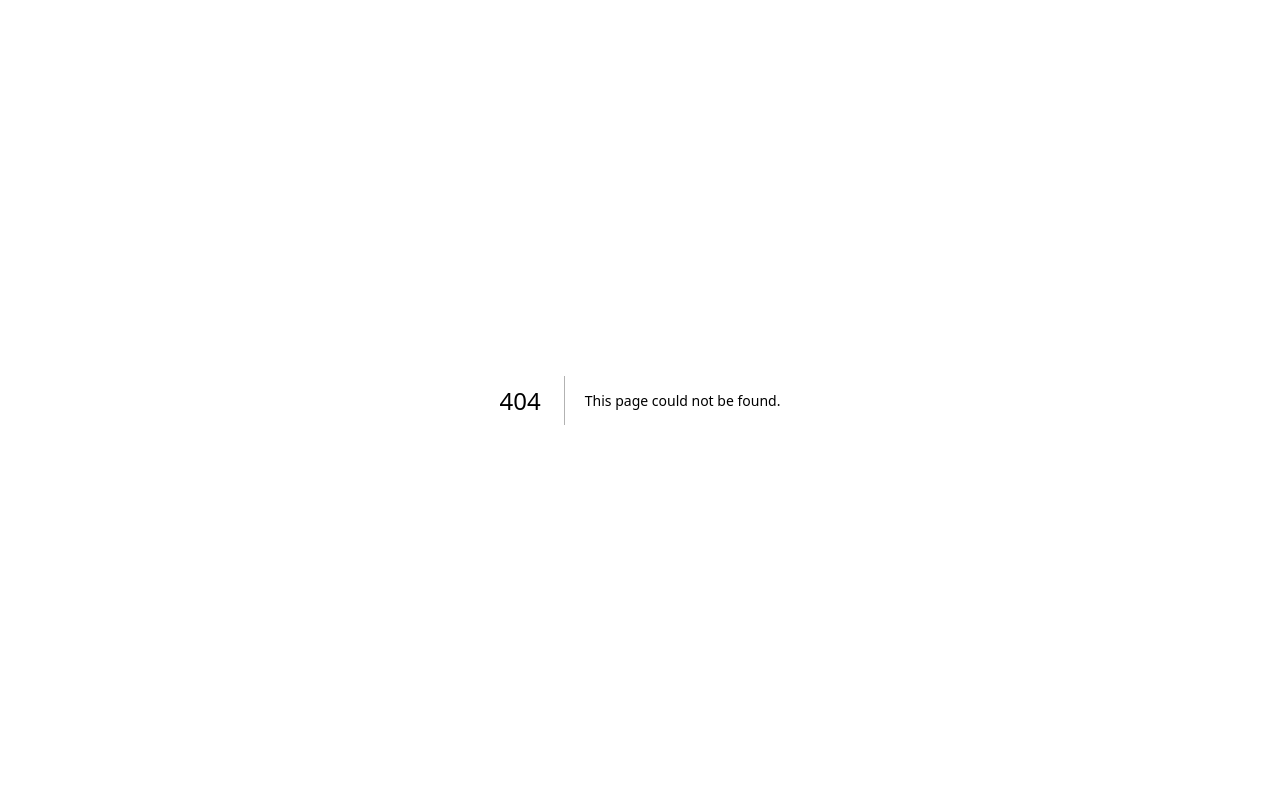
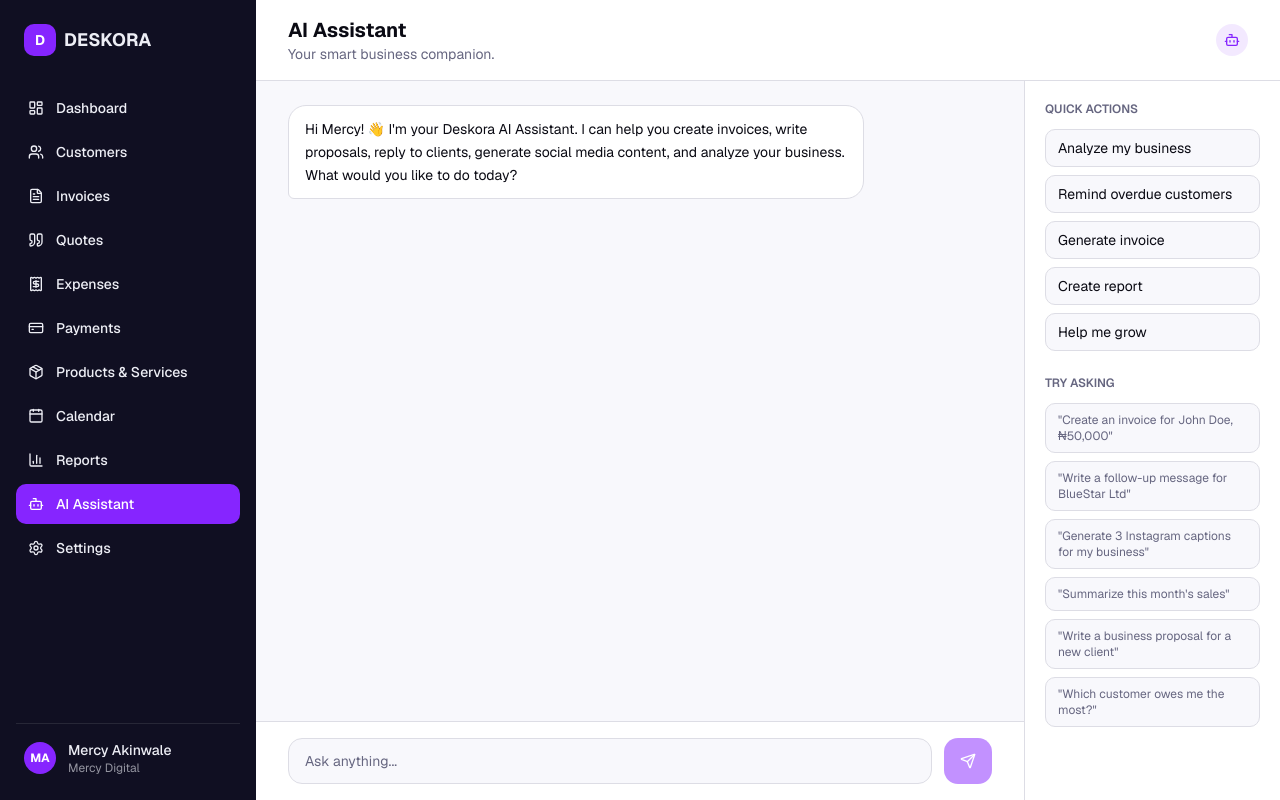
Before and after one commit to feranmimercy550-stack/deskora, a Next.js app: page /ai-assistant in a window 1280 px wide. Before the commit this address had no page. Built offline with nearby package versions, Linux system fonts and the light colour scheme.

Commit message:
feat: implement initial AI Assistant page with chat and sidebar
Co-authored-by: feranmimercy550-stack <297888402+feranmimercy550-stack@users.noreply.github.com>

```diff
--- /dev/null
+++ b/src/app/ai-assistant/page.tsx
@@ -0,0 +1,232 @@
+"use client";
+
+import { useState } from "react";
+import Link from "next/link";
+import {
+  LayoutDashboard, Users, FileText, Receipt,
+  CreditCard, Package, Calendar, BarChart3, Bot,
+  Settings, Send, Quote
+} from "lucide-react";
+
+const sidebarLinks = [
+  { icon: LayoutDashboard, label: "Dashboard", href: "/dashboard" },
+  { icon: Users, label: "Customers", href: "/customers" },
+  { icon: FileText, label: "Invoices", href: "/invoices" },
+  { icon: Quote, label: "Quotes", href: "/quotes" },
+  { icon: Receipt, label: "Expenses", href: "/expenses" },
+  { icon: CreditCard, label: "Payments", href: "/payments" },
+  { icon: Package, label: "Products & Services", href: "/products" },
+  { icon: Calendar, label: "Calendar", href: "/calendar" },
+  { icon: BarChart3, label: "Reports", href: "/reports" },
+  { icon: Bot, label: "AI Assistant", href: "/ai-assistant", active: true },
+  { icon: Settings, label: "Settings", href: "/settings" },
+];
+
+const quickActions = [
+  "Analyze my business",
+  "Remind overdue customers",
+  "Generate invoice",
+  "Create report",
+  "Help me grow",
+];
+
+const suggestions = [
+  "Create an invoice for John Doe, ₦50,000",
+  "Write a follow-up message for BlueStar Ltd",
+  "Generate 3 Instagram captions for my business",
+  "Summarize this month's sales",
+  "Write a business proposal for a new client",
+  "Which customer owes me the most?",
+];
+
+type Message = {
+  role: "user" | "assistant";
+  content: string;
+};
+
+export default function AIAssistantPage() {
+  const [messages, setMessages] = useState<Message[]>([
+    {
+      role: "assistant",
+      content: "Hi Mercy! 👋 I'm your Deskora AI Assistant. I can help you create invoices, write proposals, reply to clients, generate social media content, and analyze your business. What would you like to do today?",
+    },
+  ]);
+  const [input, setInput] = useState("");
+  const [loading, setLoading] = useState(false);
+
+  const sendMessage = async (text: string) => {
+    if (!text.trim()) return;
+
+    const userMessage: Message = { role: "user", content: text };
+    setMessages((prev) => [...prev, userMessage]);
+    setInput("");
+    setLoading(true);
+
+    try {
+      const response = await fetch("https://api.anthropic.com/v1/messages", {
+        method: "POST",
+        headers: { "Content-Type": "application/json" },
+        body: JSON.stringify({
+          model: "claude-sonnet-4-6",
+          max_tokens: 1000,
+          system: "You are Deskora AI, a smart business assistant for freelancers and small businesses. Help users with invoices, proposals, client communication, social media content, business advice, and financial summaries. Keep responses concise, practical, and friendly. Format responses clearly.",
+          messages: [
+            ...messages.map((m) => ({ role: m.role, content: m.content })),
+            { role: "user", content: text },
+          ],
+        }),
+      });
+
+      const data = await response.json();
+      const reply = data.content?.[0]?.text || "I'm sorry, I couldn't process that. Please try again.";
+
+      setMessages((prev) => [...prev, { role: "assistant", content: reply }]);
+    } catch {
+      setMessages((prev) => [
+        ...prev,
+        { role: "assistant", content: "Something went wrong. Please check your connection and try again." },
+      ]);
+    } finally {
+      setLoading(false);
+    }
+  };
+
+  return (
+    <div className="flex h-screen bg-background overflow-hidden">
+      {/* Sidebar */}
+      <aside className="w-64 bg-sidebar flex flex-col py-6 px-4 shrink-0">
+        <div className="flex items-center gap-2 px-2 mb-8">
+          <div className="w-8 h-8 bg-primary rounded-lg flex items-center justify-center">
+            <span className="text-white font-bold text-sm">D</span>
+          </div>
+          <span className="text-sidebar-foreground font-bold text-lg">DESKORA</span>
+        </div>
+
+        <nav className="flex flex-col gap-1 flex-1">
+          {sidebarLinks.map((link) => (
+            <Link
+              key={link.href}
+              href={link.href}
+              className={`flex items-center gap-3 px-3 py-2.5 rounded-lg text-sm font-medium transition-colors ${
+                link.active
+                  ? "bg-primary text-white"
+                  : "text-sidebar-foreground hover:bg-sidebar-accent"
+              }`}
+            >
+              <link.icon className="w-4 h-4 shrink-0" />
+              {link.label}
+            </Link>
+          ))}
+        </nav>
+
+        <div className="flex items-center gap-3 px-2 pt-4 border-t border-sidebar-border">
+          <div className="w-8 h-8 bg-primary rounded-full flex items-center justify-center text-white text-xs font-bold">
+            MA
+          </div>
+          <div>
+            <p className="text-sidebar-foreground text-sm font-medium">Mercy Akinwale</p>
+            <p className="text-sidebar-foreground/60 text-xs">Mercy Digital</p>
+          </div>
+        </div>
+      </aside>
+
+      {/* Main */}
+      <main className="flex-1 flex flex-col overflow-hidden">
+        {/* Header */}
+        <div className="flex items-center justify-between px-8 py-4 border-b border-border bg-card shrink-0">
+          <div>
+            <h1 className="text-xl font-bold text-foreground">AI Assistant</h1>
+            <p className="text-muted-foreground text-sm">Your smart business companion.</p>
+          </div>
+          <div className="w-8 h-8 bg-primary/10 rounded-full flex items-center justify-center">
+            <Bot className="w-4 h-4 text-primary" />
+          </div>
+        </div>
+
+        <div className="flex flex-1 overflow-hidden">
+          {/* Chat Area */}
+          <div className="flex-1 flex flex-col">
+            {/* Messages */}
+            <div className="flex-1 overflow-y-auto px-8 py-6 space-y-4">
+              {messages.map((msg, i) => (
+                <div key={i} className={`flex ${msg.role === "user" ? "justify-end" : "justify-start"}`}>
+                  <div className={`max-w-xl px-4 py-3 rounded-2xl text-sm leading-relaxed ${
+                    msg.role === "user"
+                      ? "bg-primary text-white rounded-br-sm"
+                      : "bg-card border border-border text-foreground rounded-bl-sm"
+                  }`}>
+                    {msg.content}
+                  </div>
+                </div>
+              ))}
+              {loading && (
+                <div className="flex justify-start">
+                  <div className="bg-card border border-border px-4 py-3 rounded-2xl rounded-bl-sm">
+                    <div className="flex gap-1">
+                      <span className="w-2 h-2 bg-primary rounded-full animate-bounce" style={{ animationDelay: "0ms" }}></span>
+                      <span className="w-2 h-2 bg-primary rounded-full animate-bounce" style={{ animationDelay: "150ms" }}></span>
+                      <span className="w-2 h-2 bg-primary rounded-full animate-bounce" style={{ animationDelay: "300ms" }}></span>
+                    </div>
+                  </div>
+                </div>
+              )}
+            </div>
+
+            {/* Input */}
+            <div className="px-8 py-4 border-t border-border bg-card shrink-0">
+              <div className="flex gap-3">
+                <input
+                  value={input}
+                  onChange={(e) => setInput(e.target.value)}
+                  onKeyDown={(e) => e.key === "Enter" && !e.shiftKey && sendMessage(input)}
+                  placeholder="Ask anything..."
+                  className="flex-1 border border-input rounded-xl px-4 py-3 text-sm focus:outline-none focus:ring-2 focus:ring-primary bg-background text-foreground placeholder:text-muted-foreground"
+                />
+                <button
+                  onClick={() => sendMessage(input)}
+                  disabled={loading || !input.trim()}
+                  className="bg-primary text-white px-4 py-3 rounded-xl hover:opacity-90 transition disabled:opacity-50"
+                >
+                  <Send className="w-4 h-4" />
+                </button>
+              </div>
+            </div>
+          </div>
+
+          {/* Right Panel */}
+          <div className="w-64 border-l border-border bg-card p-5 overflow-y-auto shrink-0">
+            <div className="mb-6">
+              <p className="text-xs font-semibold text-muted-foreground uppercase mb-3">Quick Actions</p>
+              <div className="space-y-2">
+                {quickActions.map((action) => (
+                  <button
+                    key={action}
+                    onClick={() => sendMessage(action)}
+                    className="w-full text-left text-sm text-foreground bg-background border border-border rounded-lg px-3 py-2 hover:border-primary hover:text-primary transition"
+                  >
+                    {action}
+                  </button>
+                ))}
+              </div>
+            </div>
+
+            <div>
+              <p className="text-xs font-semibold text-muted-foreground uppercase mb-3">Try Asking</p>
+              <div className="space-y-2">
+                {suggestions.map((s) => (
+                  <button
+                    key={s}
+                    onClick={() => sendMessage(s)}
+                    className="w-full text-left text-xs text-muted-foreground bg-background border border-border rounded-lg px-3 py-2 hover:border-primary hover:text-primary transition"
+                  >
+                    "{s}"
+                  </button>
+                ))}
+              </div>
+            </div>
+          </div>
+        </div>
+      </main>
+    </div>
+  );
+}
```
